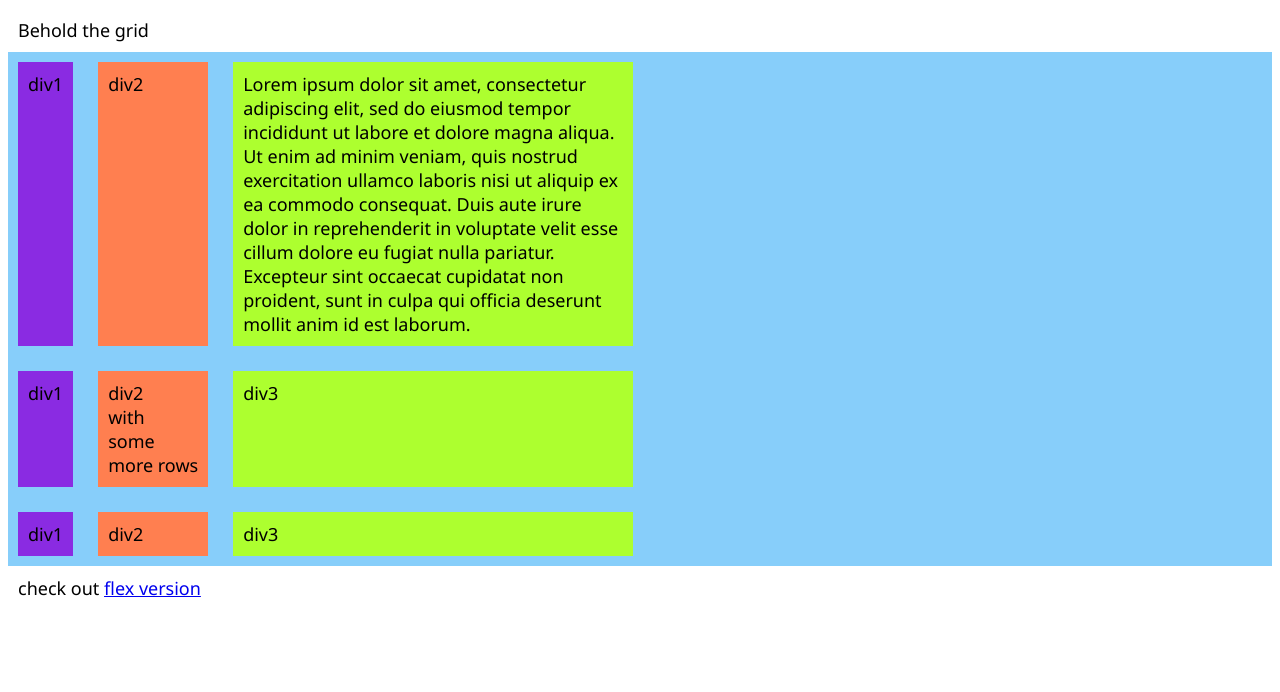
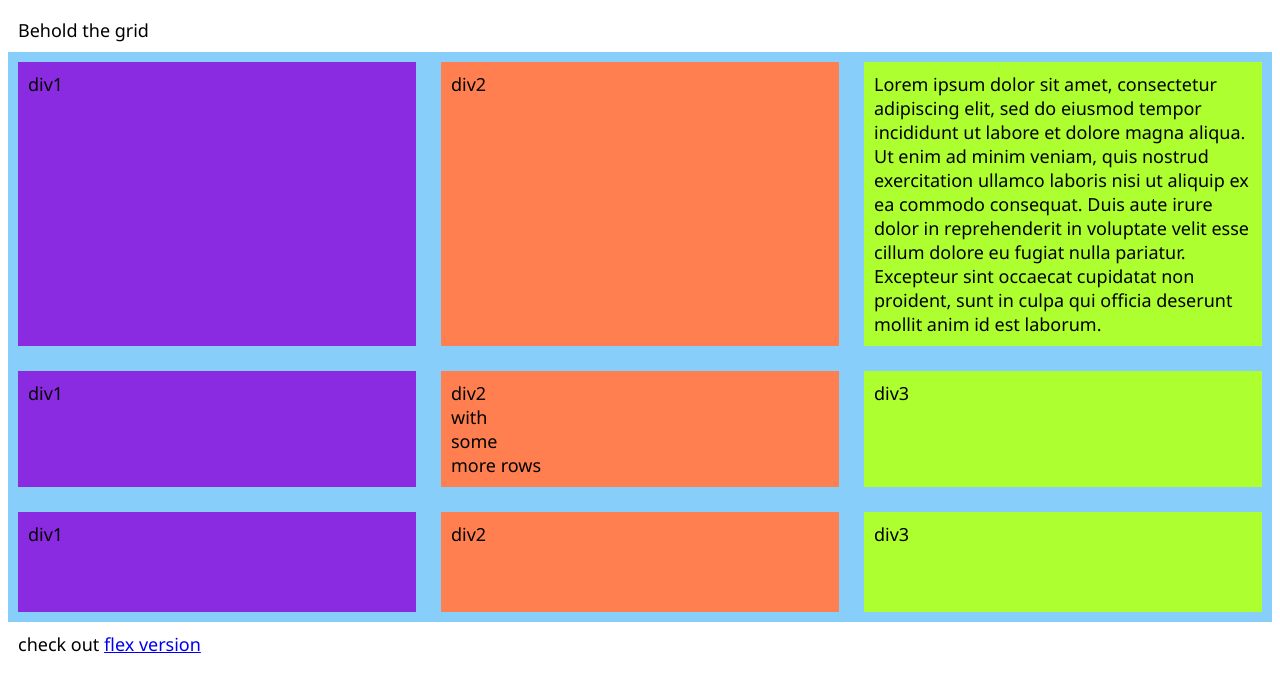
Before and after one commit to reflectiondm/grid-layout-examples, a website: page index.html in a window 1280 px wide. Drawn offline with Linux system fonts and the light colour scheme.

Commit message:
auto-rows minmax

```diff
--- a/css/styles.css
+++ b/css/styles.css
@@ -12,7 +12,8 @@ div {
 
     display: grid;
 
-    grid-template-columns: min-content max-content fit-content(400px);
+    grid-template-columns: repeat(3, 1fr);
+    grid-auto-rows: minmax(100px, auto);
     grid-gap: 25px;
 }
 
```
